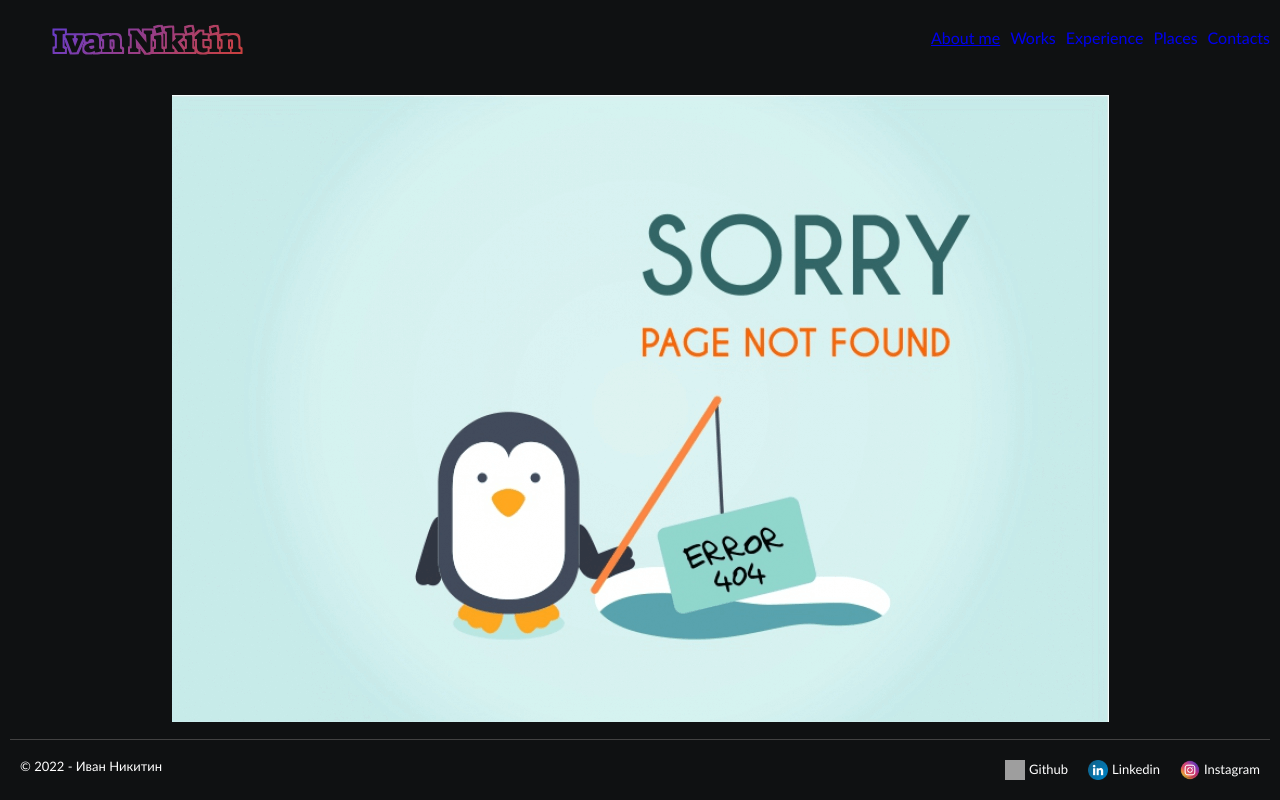
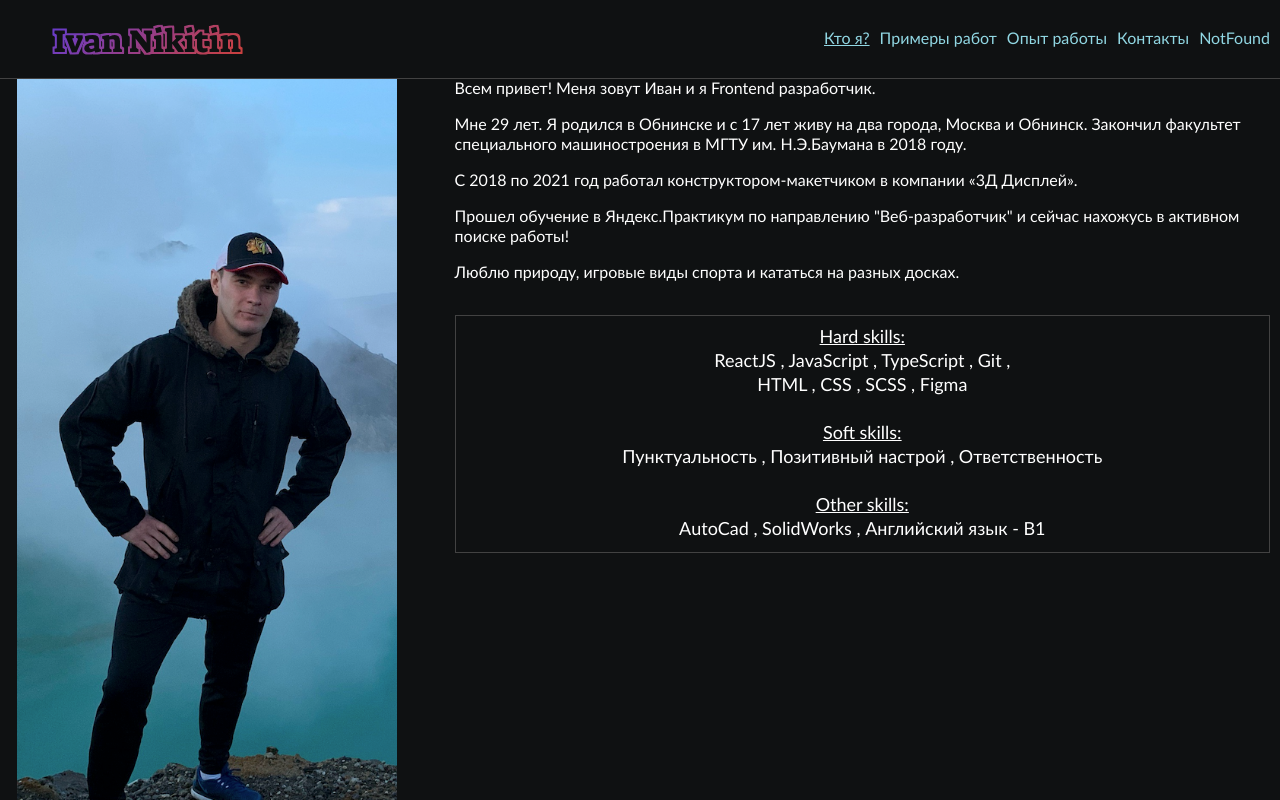
Before and after one commit to iva3nik/my-app, a React (Create React App) app: page / in a window 1280 px wide. Built offline with nearby package versions, Linux system fonts and the light colour scheme; grey boxes are pictures that could not be loaded.

Commit message:
feat: add AboutMe

```diff
--- a/src/layout/components/Footer/Footer.module.scss
+++ b/src/layout/components/Footer/Footer.module.scss
@@ -1,3 +1,5 @@
+@import '../../../style/scss/variables/vars';
+
 .footer {
   display: flex;
   flex-direction: column;
@@ -6,7 +8,7 @@
   line-height: 15px;
   font-style: normal;
   font-weight: normal;
-  border-top: 1px solid #424242;
+  border-top: 1px solid $greyLine;
 
   &__container {
     padding: 20px 0;
--- a/src/layout/components/Header/Header.module.scss
+++ b/src/layout/components/Header/Header.module.scss
@@ -1,7 +1,10 @@
+@import '../../../style/scss/variables/vars';
+
 .header {
   display: flex;
   justify-content: space-between;
   align-items: center;
+  border-bottom: 1px solid $greyLine;
 }
 
 @media screen and (max-width: 767px) {
--- a/src/layout/components/Header/components/Navigation/Navigation.module.scss
+++ b/src/layout/components/Header/components/Navigation/Navigation.module.scss
@@ -7,13 +7,14 @@
   &__link {
     margin-left: 10px;
     transition: 0.3s linear;
+    color: #91d7e3;
 
     &:visited {
-            color: white;
+      color: #91d7e3;
     }
 
     &:hover {
-            color: rgb(194, 190, 190);
+      opacity: 0.7;
     }
 
     &_active {
--- a/src/layout/components/Header/components/Navigation/Navigation.tsx
+++ b/src/layout/components/Header/components/Navigation/Navigation.tsx
@@ -2,20 +2,9 @@ import React from 'react'
 import { NavLink } from 'react-router-dom'
 import cn from 'classnames'
 
+import { navLinks } from '../../../../../router'
+
 import s from './Navigation.module.scss'
-
-export interface TNavLinks {
-  to: string
-  title: string
-}
-
-const navLinks: Array<TNavLinks> = [
-  { to: '/', title: 'About me' },
-  { to: '/works', title: 'Works' },
-  { to: '/experience', title: 'Experience' },
-  { to: '/places', title: 'Places' },
-  { to: '/contacts', title: 'Contacts' },
-]
 
 const Navigation: React.FC = () => {
   return (
--- /dev/null
+++ b/src/pages/AboutMe/AboutMe.module.scss
@@ -0,0 +1,39 @@
+@import '../../style/scss/variables/vars';
+
+.about {
+  width: 100%;
+  height: 800px;
+  display: flex;
+  gap: 50px;
+
+  &__photo {
+    width: 50%;
+    height: 100%;
+    object-fit: contain;
+    object-position: center;
+  }
+
+  &__info {
+    text-align: left;
+    font-size: 16px;
+
+    p {
+      margin-bottom: 16px;
+      font-size: 16px;
+      line-height: 20px;
+
+      &:last-of-type {
+        margin: 32px 0 0 0;
+        text-align: center;
+        font-size: 18px;
+        line-height: 24px;
+        border: 1px solid $greyLine;
+        padding: 10px;
+      }
+
+      span {
+        text-decoration: underline;
+      }
+    }
+  }
+}
--- /dev/null
+++ b/src/pages/AboutMe/AboutMe.tsx
@@ -0,0 +1,47 @@
+import * as React from 'react'
+import cn from 'classnames'
+
+import my_photo from '../../assets/images/AboutMe/my_photo.png'
+
+import s from './AboutMe.module.scss'
+
+const AboutMe: React.FC = () => {
+  return (
+    <section className={cn(s.about, 'main-container')}>
+      <img className={s.about__photo} src={my_photo} alt='My photo' />
+      <div className={s.about__content}>
+        <div className={s.about__info}>
+          <p>Всем привет! Меня зовут Иван и я Frontend разработчик.</p>
+          <p>
+            Мне 29 лет. Я родился в Обнинске и с 17 лет живу на два города, Москва и Обнинск. Закончил факультет
+            специального машиностроения в МГТУ им. Н.Э.Баумана в 2018 году.
+          </p>
+          <p>С 2018 по 2021 год работал конструктором-макетчиком в компании «3Д Дисплей».</p>
+          <p>
+            Прошел обучение в Яндекс.Практикум по направлению "Веб-разработчик" и сейчас нахожусь в активном поиске
+            работы!
+          </p>
+          <p>Люблю природу, игровые виды спорта и кататься на разных досках.</p>
+          <p>
+            <span>Hard skills:</span>
+            <br />
+            ReactJS , JavaScript , TypeScript , Git ,<br />
+            HTML , CSS , SCSS , Figma
+            <br />
+            <br />
+            <span>Soft skills:</span>
+            <br />
+            Пунктуальность , Позитивный настрой , Ответственность
+            <br />
+            <br />
+            <span>Other skills:</span>
+            <br />
+            AutoCad , SolidWorks , Английский язык - B1
+          </p>
+        </div>
+      </div>
+    </section>
+  )
+}
+
+export default AboutMe
--- a/src/router/index.tsx
+++ b/src/router/index.tsx
@@ -1,12 +1,27 @@
 import Works from '../pages/Works/Works'
 import NotFound from '../pages/NotFound/NotFound'
+import AboutMe from '../pages/AboutMe/AboutMe'
 
 export interface TRouteExample {
   path: string
   element: React.FC
 }
 
+export interface TNavLinks {
+  to: string
+  title: string
+}
+
 export const appRoutes: Array<TRouteExample> = [
+  { path: '/', element: AboutMe },
   { path: '/works', element: Works },
   { path: '*', element: NotFound },
 ]
+
+export const navLinks: Array<TNavLinks> = [
+  { to: '/', title: 'Кто я?' },
+  { to: '/works', title: 'Примеры работ' },
+  { to: '/experience', title: 'Опыт работы' },
+  { to: '/contacts', title: 'Контакты' },
+  { to: '/places', title: 'NotFound' },
+]
--- a/src/style/scss/variables/_vars.scss
+++ b/src/style/scss/variables/_vars.scss
@@ -19,3 +19,4 @@ $blueDark: rgb(26, 54, 154);
 $greyNormal: rgb(190, 200, 237);
 $greyBright: rgb(244, 238, 238);
 $greyDark: rgb(97, 107, 143);
+$greyLine: #424242;
```
Also changed, not shown: src/assets/images/AboutMe/my_photo.png (added). Lines whose indentation alone changed are shown as unchanged.
